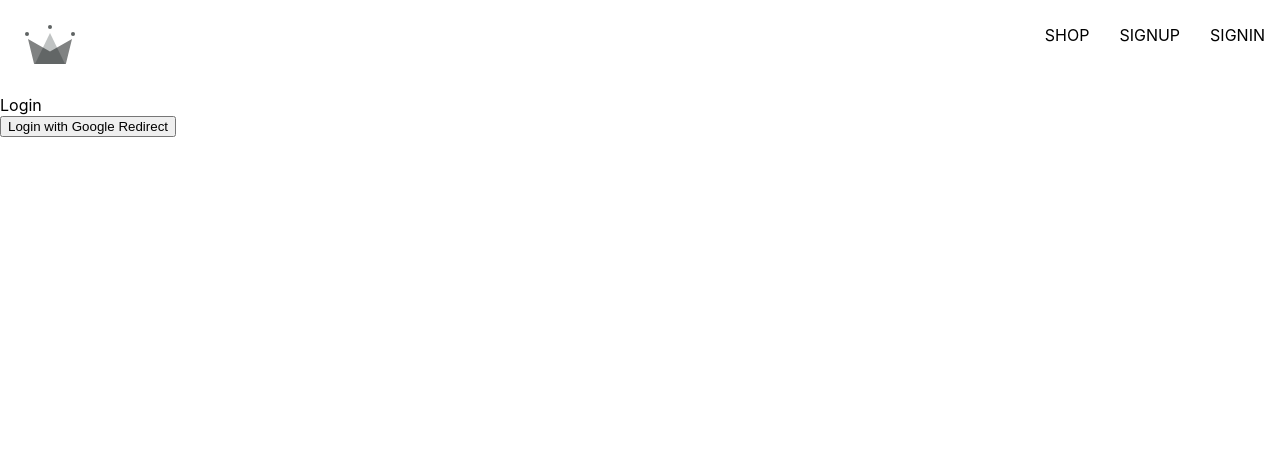
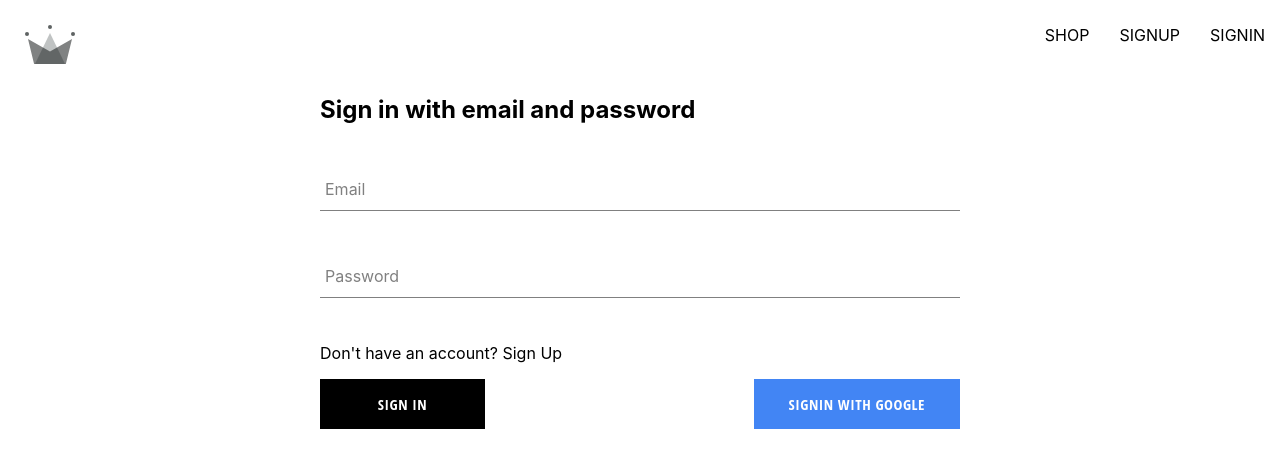
Before and after one commit to Precious2912/e-commerce-web-app, a React (Create React App) app: page /sign-in in a window 1280 px wide. Shown: the top 468 px of the page. Built offline with nearby package versions, Linux system fonts and the light colour scheme.

Commit message:
sign-in with email and password

```diff
--- a/src/routes/sign-in/sign-in.component.jsx
+++ b/src/routes/sign-in/sign-in.component.jsx
@@ -1,37 +1,103 @@
-import { useEffect } from "react";
+import { useEffect, useState } from "react";
+import { Link } from "react-router-dom";
 import { getRedirectResult } from "firebase/auth";
 import {
   auth,
-//   loginWithGooglePopup,
   loginWithGoogleRedirect,
   createUserDocFromAuth,
+  signInAuthUserWithEmailAndPassword,
 } from "../../utils/firebase/firebase.utils";
+import FormInput from "../../components/form-input/form-input.component";
+import Button from "../../components/button/button.component";
+import "./sign-in.styles.scss";
+
+const initialFormState = {
+  email: "",
+  password: "",
+};
 
 const SignIn = () => {
-
   useEffect(() => {
-    const fetchData = async() => {
+    const fetchData = async () => {
       const response = await getRedirectResult(auth);
-      if(response){
-          await createUserDocFromAuth(response.user);
+      if (response) {
+        await createUserDocFromAuth(response.user);
       }
-    }
+    };
     fetchData();
   }, []);
 
-//   const logGoogleUser = async () => {
-//     const { user } = await loginWithGooglePopup();
-//     const userDocRef = await createUserDocFromAuth(user);
-//   };
+  const signInWithGoogle = async () => {
+    const { user } = await loginWithGoogleRedirect();
+    await createUserDocFromAuth(user);
+  };
+
+  const [formFields, setFormFields] = useState(initialFormState);
+  const { email, password } = formFields;
+
+  const handleChange = (event) => {
+    const { name, value } = event.target;
+    setFormFields({ ...formFields, [name]: value });
+  };
+
+  const resetForm = () => {
+    setFormFields(initialFormState);
+  };
+
+  const handleSubmit = async (event) => {
+    event.preventDefault();
+    try {
+      await signInAuthUserWithEmailAndPassword(email, password);
+      resetForm();
+    } catch (error) {
+      if(error.code === 'auth/wrong-password'){
+        alert('incorrect password')
+      } else if (error.code === 'auth/user-not-found'){
+        alert('account not found, please signup')
+      }
+    }
+  };
 
   return (
-    <>
-      <div>Login</div>
-      {/* <button onClick={logGoogleUser}>Login with Google Popup</button> */}
-      <button onClick={loginWithGoogleRedirect}>
-        Login with Google Redirect
-      </button>
-    </>
+    <div className="sign-in-container">
+      <h2>Sign in with email and password</h2>
+      <form
+        onSubmit={(event) => {
+          handleSubmit(event);
+        }}
+      >
+        <FormInput
+          label="Email"
+          inputOptions={{
+            type: "email",
+            required: true,
+            name: "email",
+            value: email,
+            onChange: handleChange,
+          }}
+        />
+
+        <FormInput
+          label="Password"
+          inputOptions={{
+            type: "password",
+            required: true,
+            name: "password",
+            value: password,
+            onChange: handleChange,
+          }}
+        />
+        <p>
+          Don't have an account? <Link to="/sign-up">Sign Up</Link>
+        </p>
+        <div className="button-wrapper">
+          <Button type="submit">Sign In </Button>
+          <Button buttonType="google" type="button" onClick={signInWithGoogle}>
+            Signin With Google
+          </Button>
+        </div>
+      </form>
+    </div>
   );
 };
 
--- /dev/null
+++ b/src/routes/sign-in/sign-in.styles.scss
@@ -0,0 +1,10 @@
+.sign-in-container{
+    width: 50%;
+    margin: 0 auto;
+
+    .button-wrapper{
+        display: flex;
+        flex-direction: row;
+        justify-content: space-between;
+    }
+}
--- a/src/routes/sign-up/sign-up.component.jsx
+++ b/src/routes/sign-up/sign-up.component.jsx
@@ -55,7 +55,7 @@ const SignUp = () => {
   };
   return (
     <div className="sign-up-container">
-      <h2>Signup with your email and password</h2>
+      <h2>Create an account</h2>
       <form
         onSubmit={(event) => {
           handleSubmit(event);
@@ -104,11 +104,11 @@ const SignUp = () => {
             onChange: handleChange,
           }}
         />
+        <p>
+          Already have an account? <Link to="/sign-in">Sign In</Link>
+        </p>
 
         <Button type="submit">Sign Up</Button>
-        <p>
-          Already registered? <Link to="/sign-in">Sign In</Link>
-        </p>
       </form>
     </div>
   );
--- a/src/utils/firebase/firebase.utils.js
+++ b/src/utils/firebase/firebase.utils.js
@@ -1,6 +1,13 @@
-import { initializeApp } from 'firebase/app';
-import { getAuth, signInWithRedirect, signInWithPopup, GoogleAuthProvider, createUserWithEmailAndPassword } from 'firebase/auth';
-import { getFirestore, doc, getDoc, setDoc } from 'firebase/firestore';
+import { initializeApp } from "firebase/app";
+import {
+  getAuth,
+  signInWithRedirect,
+  signInWithPopup,
+  GoogleAuthProvider,
+  createUserWithEmailAndPassword,
+  signInWithEmailAndPassword,
+} from "firebase/auth";
+import { getFirestore, doc, getDoc, setDoc } from "firebase/firestore";
 
 // Your web app's Firebase configuration
 const firebaseConfig = {
@@ -9,7 +16,7 @@ const firebaseConfig = {
   projectId: "shopovat-db",
   storageBucket: "shopovat-db.appspot.com",
   messagingSenderId: "564632110968",
-  appId: "1:564632110968:web:045e0aa10dc7f7dfb02a8d"
+  appId: "1:564632110968:web:045e0aa10dc7f7dfb02a8d",
 };
 
 // Initialize Firebase
@@ -25,37 +32,45 @@ googleProvider.setCustomParameters({
 
 export const auth = getAuth();
 export const loginWithGooglePopup = () => signInWithPopup(auth, googleProvider);
-export const loginWithGoogleRedirect = () => signInWithRedirect(auth, googleProvider);
+export const loginWithGoogleRedirect = () =>
+  signInWithRedirect(auth, googleProvider);
 
 export const db = getFirestore();
 
 export const createUserDocFromAuth = async (userAuth, additionalInfo = {}) => {
-    if(!userAuth) return;
+  if (!userAuth) return;
 
-    const userDocRef = doc(db, 'users', userAuth.uid);
+  const userDocRef = doc(db, "users", userAuth.uid);
 
   const userSnapshot = await getDoc(userDocRef);
 
-    if(!userSnapshot.exists()){
+  if (!userSnapshot.exists()) {
     const { displayName, email } = userAuth;
     const createdAt = new Date();
 
-        try{
+    try {
       await setDoc(userDocRef, {
         displayName,
         email,
         createdAt,
         ...additionalInfo,
       });
-        } catch(error) {
+    } catch (error) {
       console.log(`error creating user ${error.message}`);
     }
   }
   return userDocRef;
-}
+};
 
 export const createAuthUserWithEmailAndPassword = async (email, password) => {
-    if(!email || !password) return;
+  if (!email || !password) return;
 
-    return await createUserWithEmailAndPassword(auth, email, password)
-}
+  return await createUserWithEmailAndPassword(auth, email, password);
+};
+
+
+export const signInAuthUserWithEmailAndPassword = async (email, password) => {
+  if (!email || !password) return;
+
+  return await signInWithEmailAndPassword(auth, email, password);
+};
```
Lines whose indentation alone changed are shown as unchanged.
